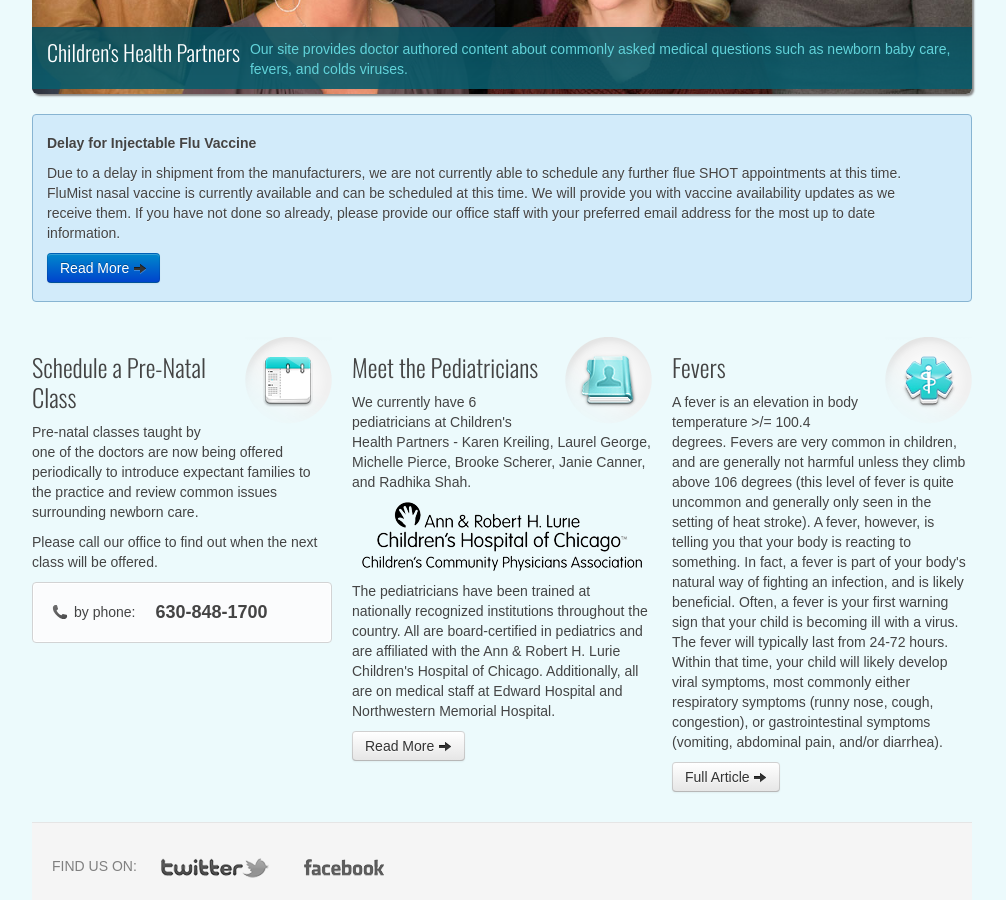
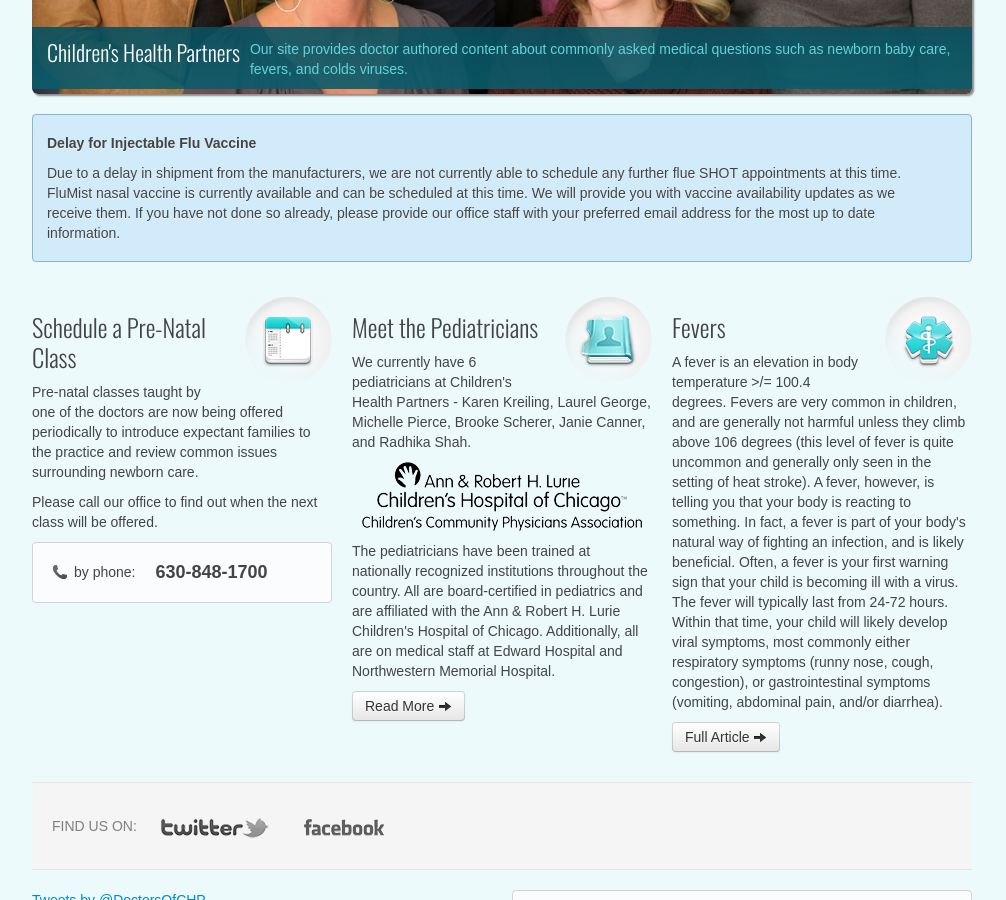
Before and after one commit to chpweb/web, a Jekyll site: the page built from index.html, in a window 1280 px wide and 900 px high, scrolled down 539 px. Shown: the whole window, without its empty margins (138-1144 px from the left). Built offline with Jekyll 4.4.1, drawn with Linux system fonts in a browser that asks for light colours; some web fonts are replaced; comment, search, counter and statistics services are not loaded.

Commit message:
Update index.html

```diff
--- a/index.html
+++ b/index.html
@@ -31,7 +31,7 @@
 		<div class="home-info">
 			<h5>Delay for Injectable Flu Vaccine</h5>
 			<p>Due to a delay in shipment from the manufacturers, we are not currently able to schedule any further flue SHOT appointments at this time.  FluMist nasal vaccine is currently available and can be scheduled at this time.  We will provide you with vaccine availability updates as we receive them.  If you have not done so already, please provide our office staff with your preferred email address for the most up to date information.</p>
-          <p><a class="btn btn-medium btn-primary" href="/flu-vaccine-dates">Read More <i class="icon-arrow-right"></i></a></p>
+          		<!--<p><a class="btn btn-medium btn-primary" href="/flu-vaccine-dates">Read More <i class="icon-arrow-right"></i></a></p>-->
 		</div>
 
 		<!--
```
